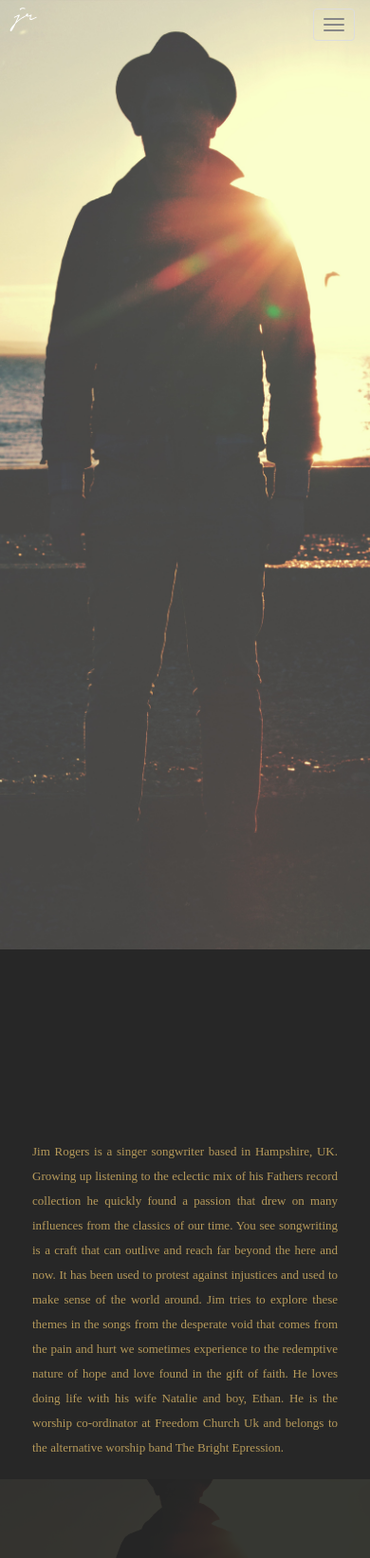
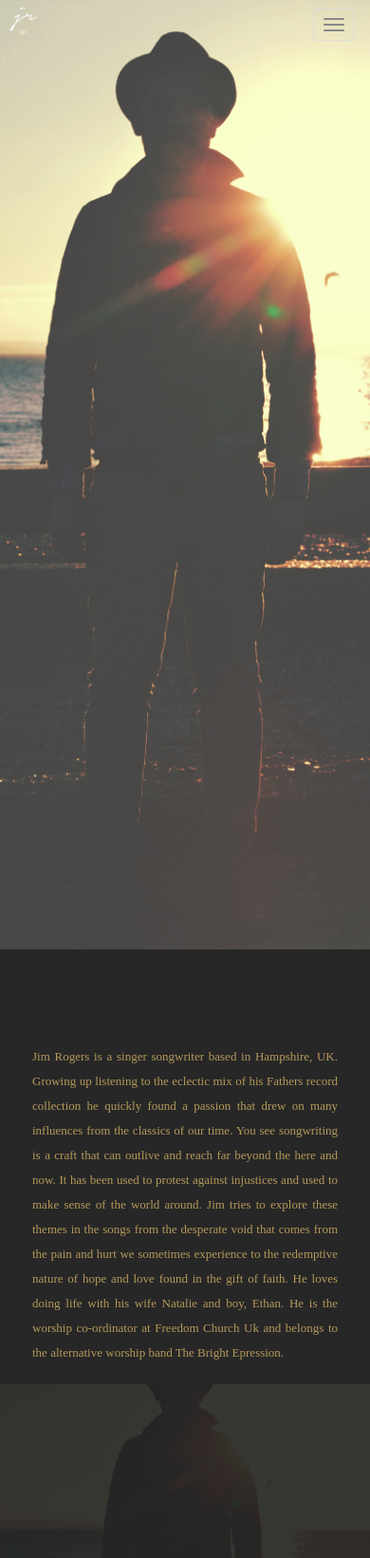
Before and after one commit to JimRogers/jimrogerswebsite, a Jekyll site: the page built from index.html, in a window 390 px wide. Shown: the top 1641 px of the page at 95% size. Built offline with Jekyll 4.4.1, drawn with Linux system fonts in a browser that asks for light colours; some web fonts are replaced.

Commit message:
Add new heights

```diff
--- a/css/style.css
+++ b/css/style.css
@@ -738,9 +738,13 @@ header {
 .container {
   width: 100% !important;
 }
+#call-to-action {
+  height:400px;
+}
 .about{
   padding-left:0px;
   padding-right:0px;
+  padding-top:50px;
   height:100%;
 }
 #about-text {
@@ -786,4 +790,7 @@ header {
 .socials ul {
   padding-top:0px;
 }
+.email a {
+  padding-top:30px;
 }
+}
```
